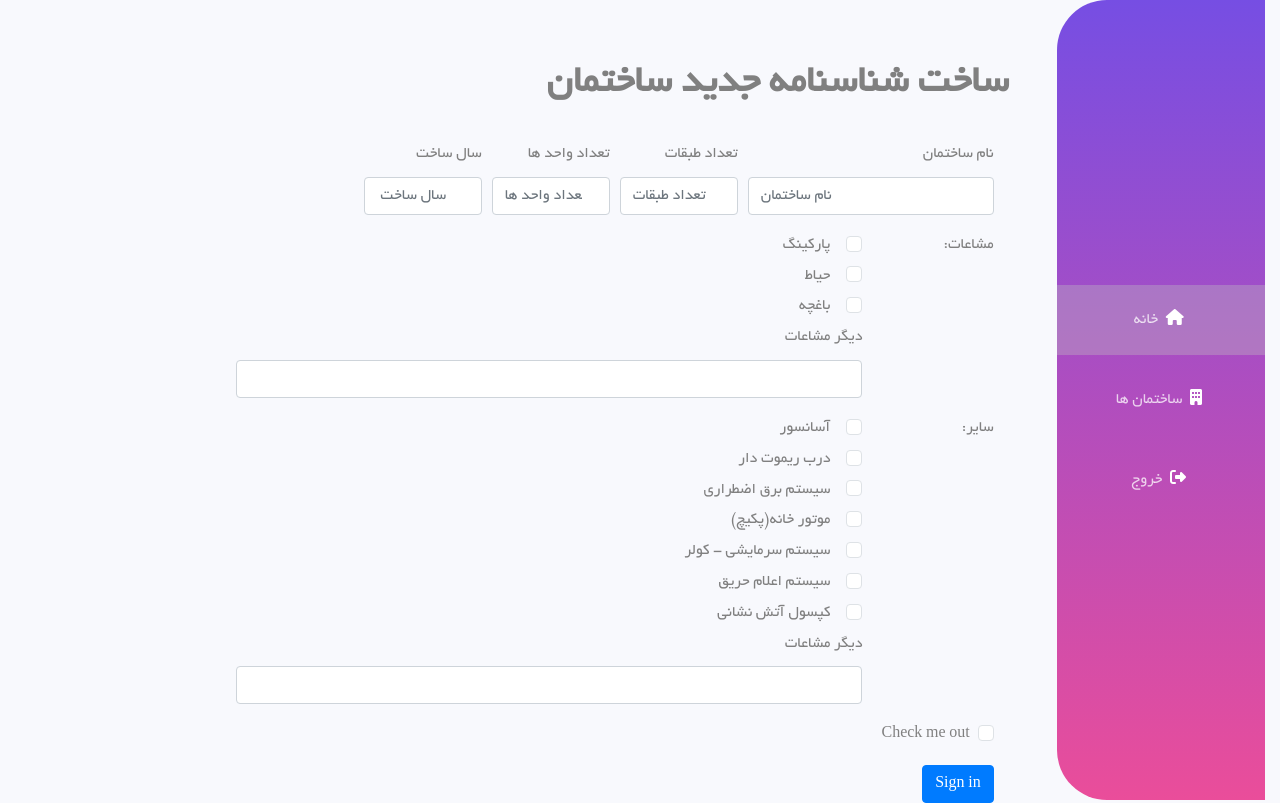
After one commit to hosseinap96/Building-Management, a PHP site: page /form.php in a window 1280 px wide. The commit adds this page. Run offline with PHP 8.4, Linux system fonts and the light colour scheme.

Commit message:
add building new

```diff
--- /dev/null
+++ b/assets/css/form.css
@@ -0,0 +1,3 @@
+.form-container{
+    text-align: right;
+}
--- /dev/null
+++ b/form.php
@@ -0,0 +1,184 @@
+<html dir="rtl">
+
+<head>
+    <meta charset="utf-8">
+    <meta name="viewport" content="width=device-width, initial-scale=1, shrink-to-fit=no">
+    <link rel="stylesheet" href="assets/css/main.css">
+    <link rel="stylesheet" href="assets/css/bootstrap.min.css">
+    <link rel="stylesheet" href="assets/css/bootstrap.rtl.css">
+    <link rel="stylesheet" href="assets/fontawesome/css/fontawesome.css">
+    <link rel="stylesheet" href="assets/fontawesome/css/solid.css">
+    <link rel="stylesheet" href="assets/css/hamber.css">
+    <link rel="stylesheet" href="assets/css/form.css">
+    <!-- calender 1 -->
+    <link rel="stylesheet" href="assets/plugins/calender/calendar/css/style.css">
+
+    <script src="assets/plugins/calender/calendar/js/jquery.min.js"></script>
+    <script src="assets/plugins/calender/calendar/js/popper.js"></script>
+    <script src="assets/plugins/calender/calendar/js/main.js"></script>
+    <!--end  calender 1 -->
+
+
+
+    <script src="assets/js/bootstrap.min.js"></script>
+    <script src="assets/fontawesome/js/fontawesome.js"></script>
+
+
+</head>
+
+<body>
+
+    <div class="col-md-12 d-flex h-100 ">
+        <?php
+        require_once('sidebar.php');
+        ?>
+
+
+
+
+        <!-- Content -->
+
+        <div class="main-container col-md-10 p-5 ">
+            <div class="title">
+                <p> ساخت شناسنامه جدید ساختمان</p>
+            </div>
+
+            <div class="content">
+                <div class="col-md-10 form-container">
+                    <form>
+                        <div class="form-row">
+                            <div class="form-group col-md-4">
+                                <label for="inputEmail4">نام ساختمان</label>
+                                <input type="email" class="form-control" id="inputEmail4" placeholder="نام ساختمان">
+                            </div>
+                            <div class="form-group col-md-2">
+                                <label for="inputPassword4">تعداد طبقات</label>
+                                <input type="number" class="form-control" id="inputPassword4" placeholder="تعداد طبقات">
+                            </div>
+                            <div class="form-group col-md-2">
+                                <label for="inputPassword4">تعداد واحد ها</label>
+                                <input type="number" class="form-control" id="inputPassword4" placeholder="تعداد واحد ها">
+                            </div>
+                            <div class="form-group col-md-2">
+                                <label for="inputPassword4">سال ساخت </label>
+                                <input type="number" class="form-control" id="inputPassword4" placeholder=" سال ساخت">
+                            </div>
+                        </div>
+                        <div class="form-group row">
+                            <div class="col-sm-2">مشاعات:</div>
+                            <div class="col-sm-10">
+                                <div class="form-check">
+                                    <input class="form-check-input" type="checkbox" id="gridCheck1">
+                                    <label class="form-check-label mr-2" for="gridCheck1">
+                                        پارکینگ
+                                    </label>
+                                </div>
+
+                                <div class="form-check">
+                                    <input class="form-check-input" type="checkbox" id="gridCheck1">
+                                    <label class="form-check-label mr-2" for="gridCheck1">
+                                        حیاط
+                                    </label>
+                                </div>
+                                <div class="form-check">
+                                    <input class="form-check-input" type="checkbox" id="gridCheck1">
+                                    <label class="form-check-label mr-2" for="gridCheck1">
+                                        باغچه
+                                    </label>
+                                </div>
+                                <label for="inputEmail4">دیگر مشاعات </label>
+                                <input type="text" class="form-control" id="inputEmail4">
+                            </div>
+                        </div>
+
+                        <div class="form-group row">
+                            <div class="col-sm-2">سایر:</div>
+                            <div class="col-sm-10">
+                                <div class="form-check">
+                                    <input class="form-check-input" type="checkbox" id="gridCheck1">
+                                    <label class="form-check-label mr-2" for="gridCheck1">
+                                        آسانسور
+                                    </label>
+                                </div>
+
+                                <div class="form-check">
+                                    <input class="form-check-input" type="checkbox" id="gridCheck1">
+                                    <label class="form-check-label mr-2" for="gridCheck1">
+                                        درب ریموت دار
+                                    </label>
+                                </div>
+                                <div class="form-check">
+                                    <input class="form-check-input" type="checkbox" id="gridCheck1">
+                                    <label class="form-check-label mr-2" for="gridCheck1">
+                                        سیستم برق اضطراری
+                                    </label>
+                                </div>
+                                <div class="form-check">
+                                    <input class="form-check-input" type="checkbox" id="gridCheck1">
+                                    <label class="form-check-label mr-2" for="gridCheck1">
+                                       موتور خانه(پکیچ)
+                                    </label>
+                                </div>
+                                <div class="form-check">
+                                    <input class="form-check-input" type="checkbox" id="gridCheck1">
+                                    <label class="form-check-label mr-2" for="gridCheck1">
+                                        سیستم سرمایشی - کولر
+                                    </label>
+                                </div>
+                                <div class="form-check">
+                                    <input class="form-check-input" type="checkbox" id="gridCheck1">
+                                    <label class="form-check-label mr-2" for="gridCheck1">
+                                        سیستم اعلام حریق
+                                    </label>
+                                </div>
+                                <div class="form-check">
+                                    <input class="form-check-input" type="checkbox" id="gridCheck1">
+                                    <label class="form-check-label mr-2" for="gridCheck1">
+                                        کپسول آتش نشانی
+                                    </label>
+                                </div>
+                                <label for="inputEmail4">دیگر مشاعات </label>
+                                <input type="text" class="form-control" id="inputEmail4">
+                            </div>
+                        </div>
+
+
+
+
+                        <div class="form-group">
+                            <div class="form-check">
+                                <input class="form-check-input" type="checkbox" id="gridCheck">
+                                <label class="form-check-label" for="gridCheck">
+                                    Check me out
+                                </label>
+                            </div>
+                        </div>
+                        <button type="submit" class="btn btn-primary">Sign in</button>
+                    </form>
+                </div>
+
+            </div>
+        </div>
+
+
+
+
+
+    </div>
+    </div>
+
+    <script>
+        function openNav() {
+            document.getElementById("mySidebar").style.width = "250px";
+            document.getElementById("main").style.marginRight = "250px";
+        }
+
+        function closeNav() {
+            document.getElementById("mySidebar").style.width = "0";
+            document.getElementById("main").style.marginRight = "0";
+        }
+    </script>
+    <!-- End Content -->
+</body>
+
+</html>
--- a/sidebar.php
+++ b/sidebar.php
@@ -1,11 +1,11 @@
 <div class="col-md-2 h-100 d-flex flex-column sidebar">
     <div class="active">
         <i class="fa-solid fa-home p-1"></i>
-        <a class="menu-link" href="#">خانه </a>
+        <a class="menu-link" href="index.php">خانه </a>
     </div>
     <div>
         <i class="fa-solid fa-building p-1"></i>
-        <a class="menu-link" href="#">ساختمان ها</a>
+        <a class="menu-link" href="form.php">ساختمان ها</a>
     </div>
     <div>
         <i class="fa-solid fa-right-from-bracket p-1"></i>
```
